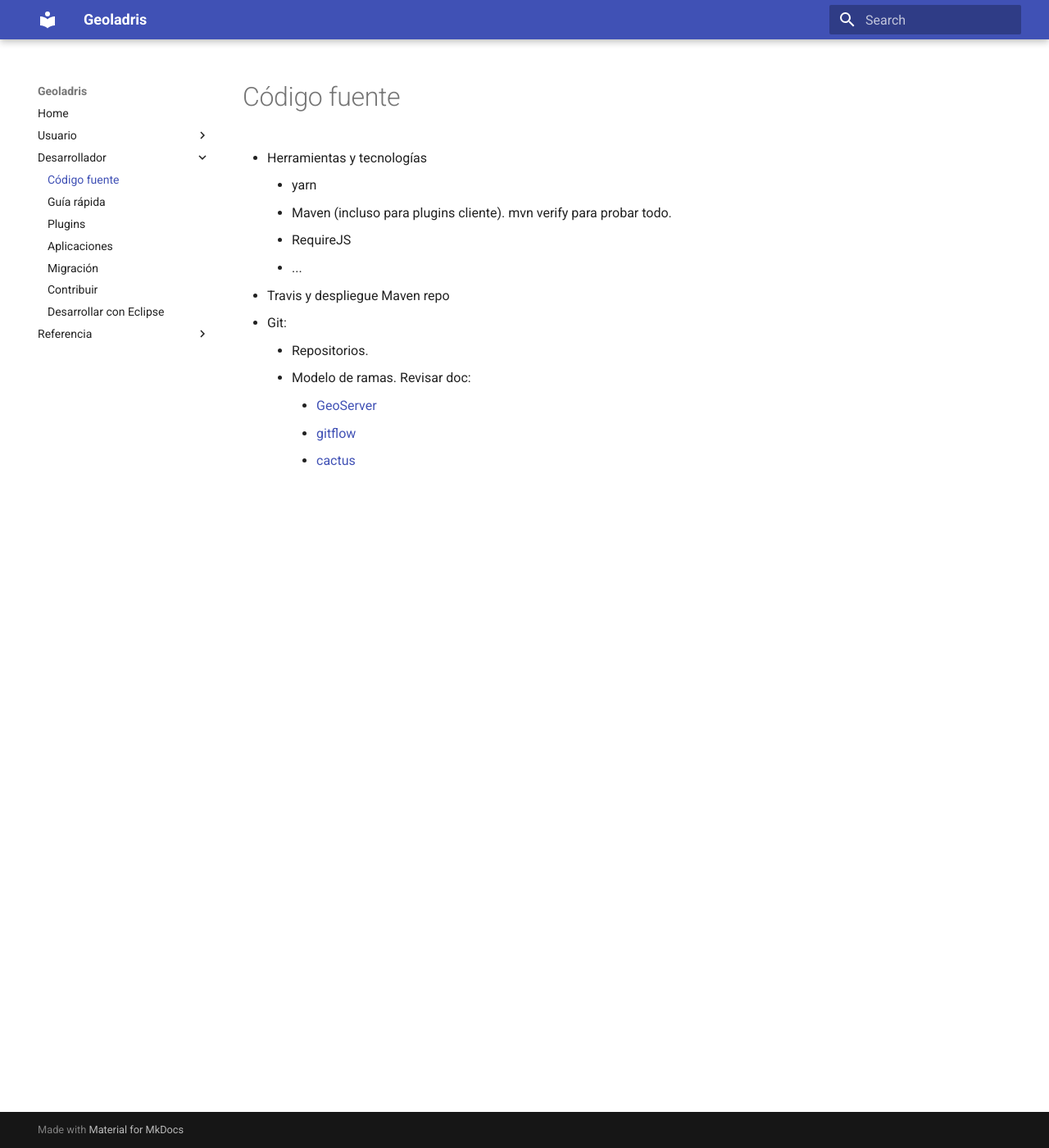
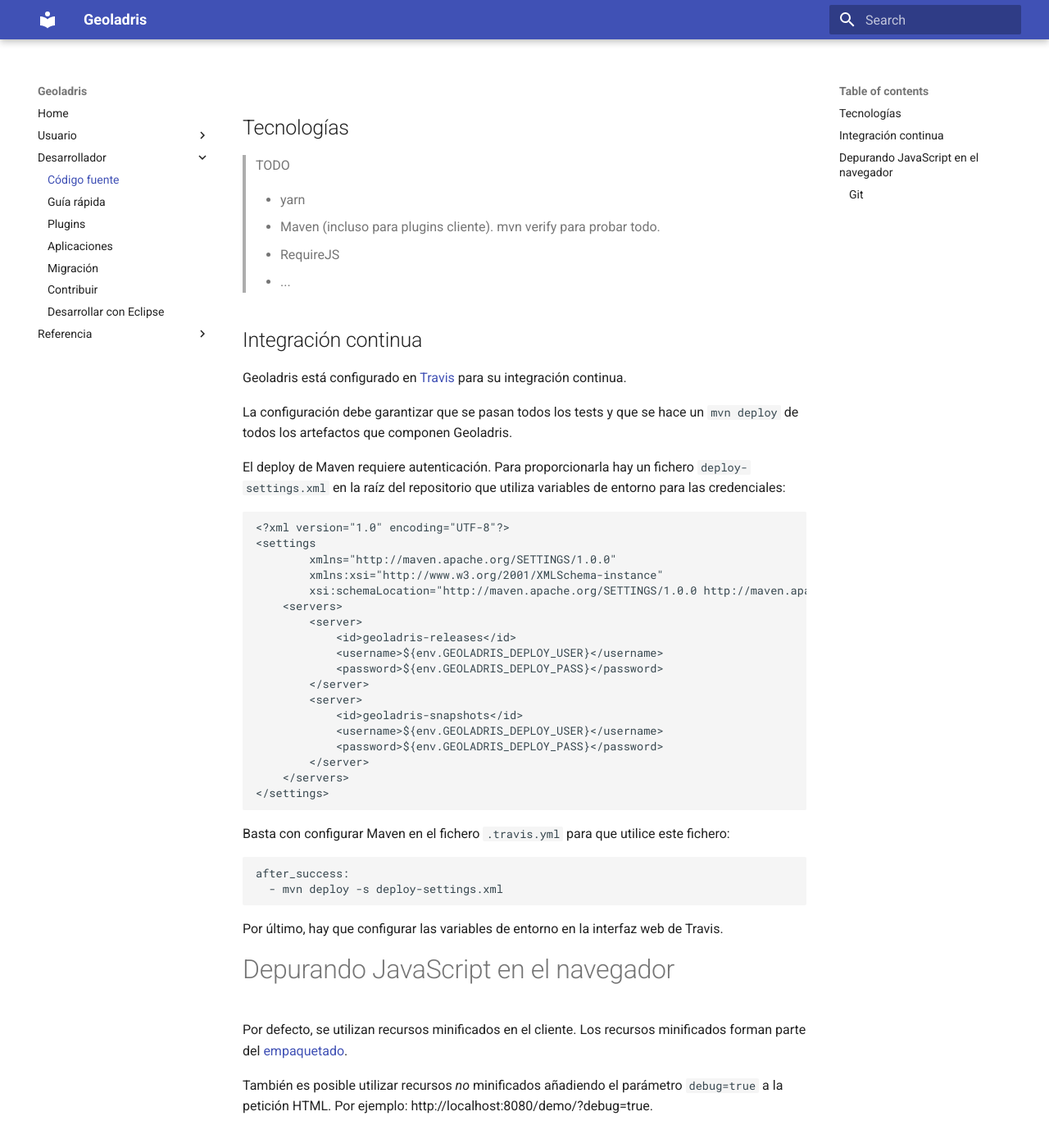
Before and after one commit to geoladris/doc, an MkDocs documentation site: the page built from docs/dev/source_code.md, in a window 1280 px wide and 1400 px high. Shown: the whole window at 82% size. Built offline with MkDocs 1.6.1 and Material for MkDocs 9.7.7, drawn with Linux system fonts in a browser that asks for light colours; old or Windows-style settings are respelled for this version of MkDocs.

Commit message:
Add to dev/source_code

````diff
--- a/docs/dev/source_code.md
+++ b/docs/dev/source_code.md
@@ -1,12 +1,62 @@
-* Herramientas y tecnologías
-	* yarn
-	* Maven (incluso para plugins cliente). mvn verify para probar todo.
-	* RequireJS
-	* ...
-* Travis y despliegue Maven repo
-* Git:
-	* Repositorios.
-	* Modelo de ramas. Revisar doc:
-    	- [GeoServer](http://docs.geoserver.org/stable/en/developer/source.html)
-    	- [gitflow](https://www.atlassian.com/git/tutorials/comparing-workflows#gitflow-workflow)
-    	- [cactus](https://barro.github.io/2016/02/a-succesful-git-branching-model-considered-harmful/)
+## Tecnologías
+
+> TODO
+>
+> * yarn
+> * Maven (incluso para plugins cliente). mvn verify para probar todo.
+> * RequireJS
+> * ...
+
+## Integración continua
+
+Geoladris está configurado en [Travis](https://travis-ci.org/geoladris/) para su integración continua.
+
+La configuración debe garantizar que se pasan todos los tests y que se hace un `mvn deploy` de todos los artefactos que componen Geoladris.
+
+El deploy de Maven requiere autenticación. Para proporcionarla hay un fichero `deploy-settings.xml` en la raíz del repositorio que utiliza variables de entorno para las credenciales:
+
+```xml
+<?xml version="1.0" encoding="UTF-8"?>
+<settings
+        xmlns="http://maven.apache.org/SETTINGS/1.0.0"
+        xmlns:xsi="http://www.w3.org/2001/XMLSchema-instance"
+        xsi:schemaLocation="http://maven.apache.org/SETTINGS/1.0.0 http://maven.apache.org/xsd/settings-1.0.0.xsd">
+    <servers>
+        <server>
+            <id>geoladris-releases</id>
+            <username>${env.GEOLADRIS_DEPLOY_USER}</username>
+            <password>${env.GEOLADRIS_DEPLOY_PASS}</password>
+        </server>
+        <server>
+            <id>geoladris-snapshots</id>
+            <username>${env.GEOLADRIS_DEPLOY_USER}</username>
+            <password>${env.GEOLADRIS_DEPLOY_PASS}</password>
+        </server>
+    </servers>
+</settings>
+```
+
+Basta con configurar Maven en el fichero `.travis.yml` para que utilice este fichero:
+
+```
+after_success:
+  - mvn deploy -s deploy-settings.xml
+```
+
+Por último, hay que configurar las variables de entorno en la interfaz web de Travis.
+
+# Depurando JavaScript en el navegador
+
+Por defecto, se utilizan recursos minificados en el cliente. Los recursos minificados forman parte del [empaquetado](apps.md).
+
+También es posible utilizar recursos *no* minificados añadiendo el parámetro `debug=true` a la petición HTML. Por ejemplo: http://localhost:8080/demo/?debug=true.
+
+## Git
+
+> TODO
+>
+> * Repositorios.
+> * Modelo de ramas. Revisar doc:
+>     - [GeoServer](http://docs.geoserver.org/stable/en/developer/source.html)
+>     - [gitflow](https://www.atlassian.com/git/tutorials/comparing-workflows#gitflow-workflow)
+>     - [cactus](https://barro.github.io/2016/02/a-succesful-git-branching-model-considered-harmful/)
````
